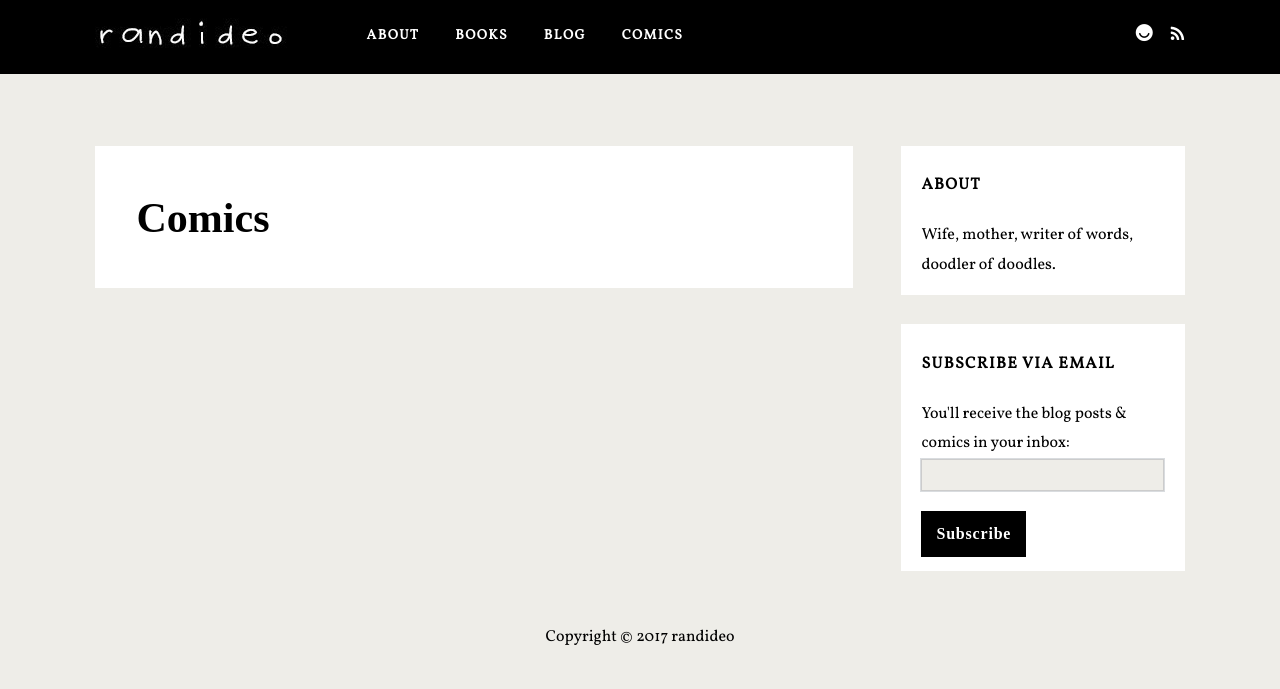
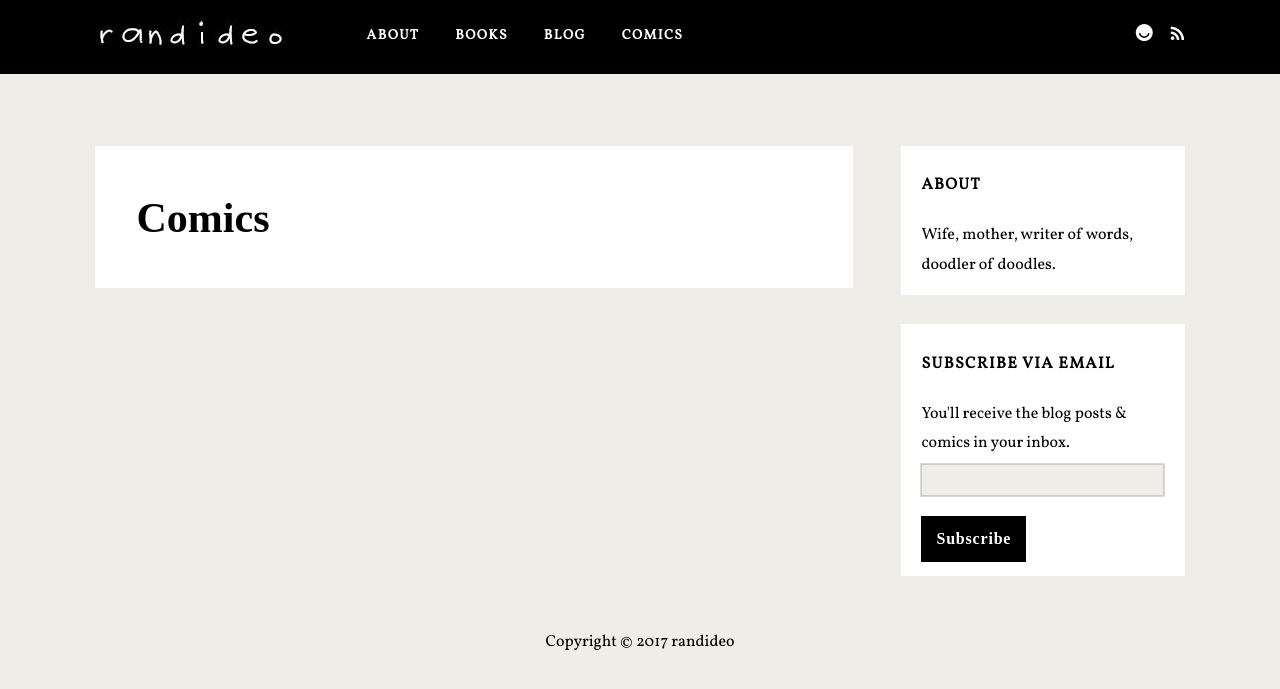
Before and after one commit to randideo/randideo.github.io, a Jekyll site: the page built from comics.html, in a window 1280 px wide. Shown: the top 689 px of the page. Built offline with Jekyll 4.4.1, drawn with Linux system fonts in a browser that asks for light colours; nearby versions of some CDN libraries; some web fonts are replaced; comment, search, counter and statistics services are not loaded.

Commit message:
Create sidebar.html

```diff
--- a/_includes/sidebar.html
+++ b/_includes/sidebar.html
@@ -9,14 +9,14 @@
 
          <div class='widget HTML' data-version='1' id='HTML3'>
              <h2 class='title'>Subscribe Via Email</h2>
-
+             <div style="padding-bottom: 5px;">You'll receive the blog posts & comics in your inbox.</div>
   <style>.email-octopus-form-wrapper h2{font-size:20px;margin:0 0 25px 0;}.email-octopus-form-row{margin-bottom:15px;}.email-octopus-form-row label{display:block;}.email-octopus-form-row input{width:100%;padding:8px;height:32px;border:1px solid #ccc;}.email-octopus-form-row-subscribe{margin-top:20px;}.email-octopus-form-row-subscribe button{color:#fff;background-color:#000000;border:0;max-width: 13.875em; padding:8px 15px;font-family: lusitana, serif;
     font-size: 1em;
     line-height: 1.85;font-weight:bold; letter-spacing: .05em;}.email-octopus-form-row-hp{position:absolute;left:-5000px;}.email-octopus-error-message{color:#e74c3c;}.email-octopus-referral{margin-top:20px;}</style>
 <div class="email-octopus-form-wrapper"><form action="https://tinyletter.com/randideo" method="post" target="popupwindow" onsubmit="window.open('https://tinyletter.com/randideo', 'popupwindow', 'scrollbars=yes,width=800,height=600');return true">
 
 <div class="email-octopus-form-row">
-<label>You'll receive the blog posts & comics in your inbox:</label>
+
       <input type="text" name="email" class="email-octopus-email-address"/></div>
 <div class="email-octopus-form-row-subscribe">
       <button type="submit" name="sub">Subscribe</button>
```
